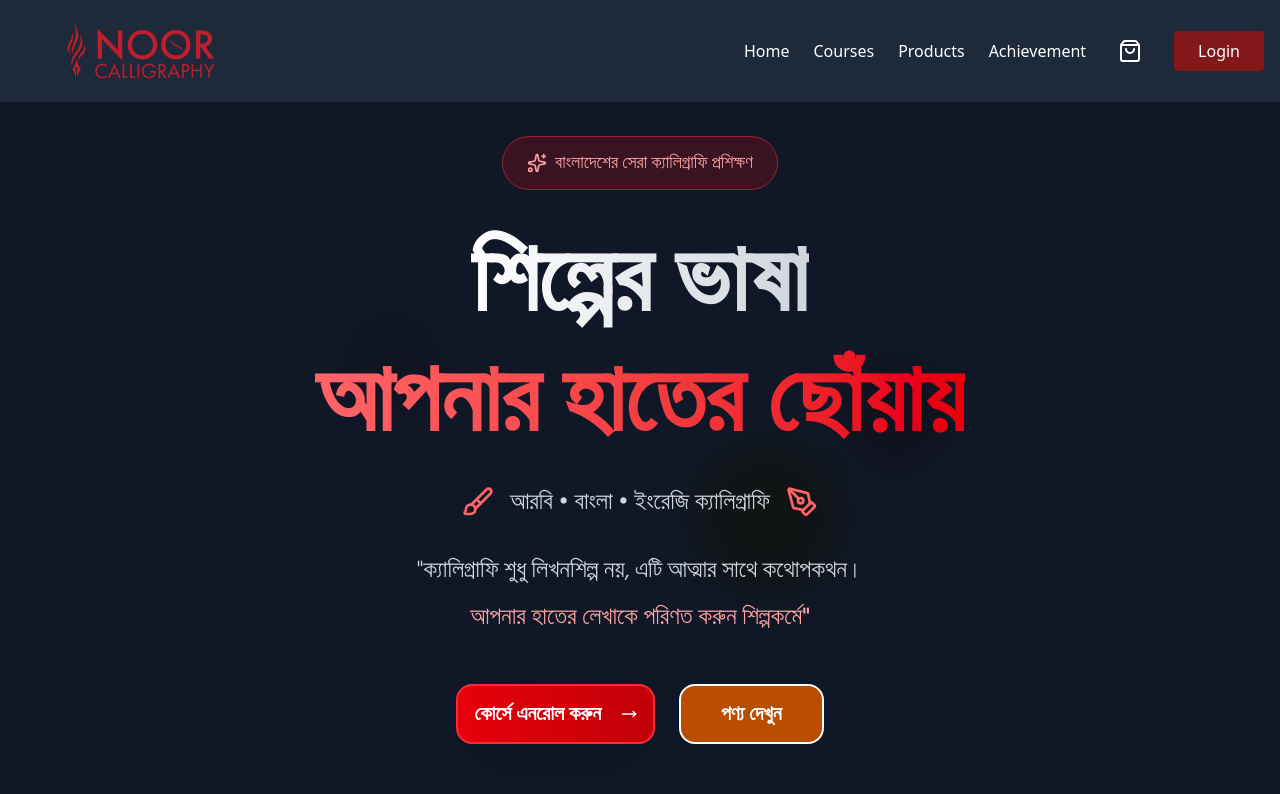
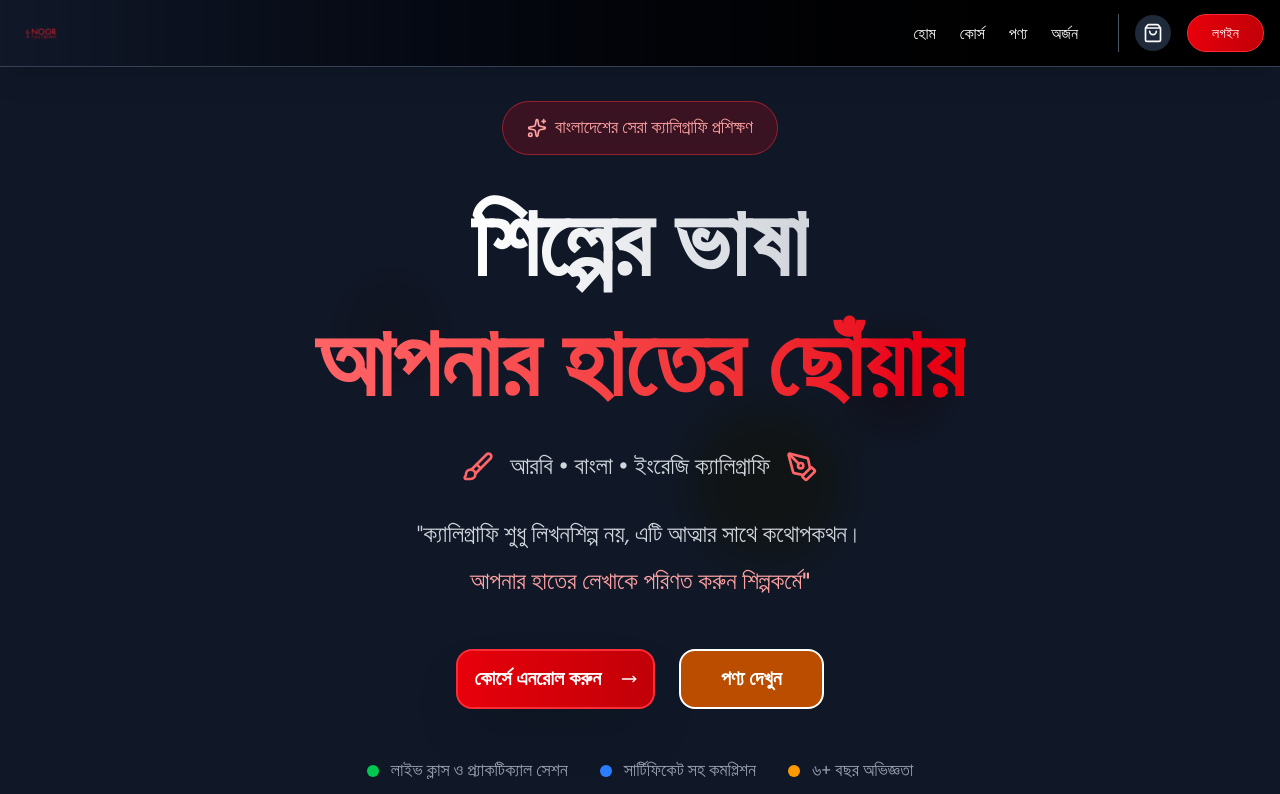
Before and after one commit to mamunurroshid90/noor-calligrapher, a Next.js app: page / in a window 1280 px wide. Shown: the top 794 px of the page. Built offline with nearby package versions, Linux system fonts and the light colour scheme.

Commit message:
added nevaber design

```diff
--- a/src/components/shared/Navbar.tsx
+++ b/src/components/shared/Navbar.tsx
@@ -1,15 +1,14 @@
-'use client'; // এটি আগে থেকেই ছিল, যা ভালো
+"use client";
 
-import Link from 'next/link';
-import Image from 'next/image';
-import { useState } from 'react';
-import { useCartStore } from '@/lib/store/cartStore'; // কার্ট স্টোর ইম্পোর্ট করা
-import { ShoppingBag } from 'lucide-react'; // কার্ট আইকন ইম্পোর্ট করা
+import Link from "next/link";
+import Image from "next/image";
+import { useState } from "react";
+import { useCartStore } from "@/lib/store/cartStore";
+import { ShoppingBag, Menu, X } from "lucide-react";
 
 const Navbar = () => {
   const [isMenuOpen, setIsMenuOpen] = useState(false);
 
-  // Zustand স্টোর থেকে প্রয়োজনীয় ফাংশন ও ডেটা নেওয়া
   const { openCart, getTotalItems } = useCartStore();
   const totalItems = getTotalItems();
 
@@ -17,7 +16,6 @@ const Navbar = () => {
     setIsMenuOpen(!isMenuOpen);
   };
 
-  // মেনু লিঙ্কে ক্লিক করলে মোবাইল মেনু বন্ধ করার জন্য
   const handleLinkClick = () => {
     if (isMenuOpen) {
       setIsMenuOpen(false);
@@ -25,75 +23,155 @@ const Navbar = () => {
   };
 
   return (
-    <nav className="bg-gray-800 text-white p-4 sticky top-0 z-50">
-      <div className="container mx-auto flex justify-between items-center">
-        <Link href="/" onClick={handleLinkClick} className="flex items-center gap-2 h-[70px]">
+    <nav className="bg-gradient-to-r from-gray-900 to-black text-white sticky top-0 z-50 shadow-xl border-b border-gray-700">
+      <div className="container mx-auto px-4">
+        <div className="flex justify-between items-center py-2">
+          {/* Logo - Fixed Ratio with proper sizing */}
+          <Link
+            href="/"
+            onClick={handleLinkClick}
+            className="flex items-center"
+          >
+            <div className="relative w-[120px] md:w-[160px] h-[40px] md:h-[50px]">
               <Image
                 src="/logo.png"
-            alt="Logo"
-            width={250}
-            height={100}
-            className="p-1 rounded w-[150px] md:w-[250px] h-auto"
+                alt="Noor Calligrapher Logo"
+                fill
+                className="object-contain object-left" // Ratio ঠিক রাখবে
+                priority
               />
+            </div>
           </Link>
 
-        {/* ডান পাশের আইকন ও মেনু (ডেস্কটপ) */}
-        <div className="hidden md:flex items-center gap-6">
-          <Link href="/" className="hover:text-red-600 transition duration-300">Home</Link>
-          <Link href="/courses" className="hover:text-red-600 transition duration-300">Courses</Link>
-          <Link href="/products" className="hover:text-red-600 transition duration-300">Products</Link>
-          <Link href="/achievement" className="hover:text-red-600 transition duration-300">Achievement</Link>
+          {/* Desktop Navigation */}
+          <div className="hidden lg:flex items-center gap-6">
+            <div className="flex items-center gap-6">
+              <Link
+                href="/"
+                className="relative font-medium text-base hover:text-red-400 transition-all duration-300 group"
+              >
+                হোম
+                <span className="absolute bottom-0 left-0 w-0 h-0.5 bg-red-500 group-hover:w-full transition-all duration-300"></span>
+              </Link>
+              <Link
+                href="/courses"
+                className="relative font-medium text-base hover:text-red-400 transition-all duration-300 group"
+              >
+                কোর্স
+                <span className="absolute bottom-0 left-0 w-0 h-0.5 bg-red-500 group-hover:w-full transition-all duration-300"></span>
+              </Link>
+              <Link
+                href="/products"
+                className="relative font-medium text-base hover:text-red-400 transition-all duration-300 group"
+              >
+                পণ্য
+                <span className="absolute bottom-0 left-0 w-0 h-0.5 bg-red-500 group-hover:w-full transition-all duration-300"></span>
+              </Link>
+              <Link
+                href="/achievement"
+                className="relative font-medium text-base hover:text-red-400 transition-all duration-300 group"
+              >
+                অর্জন
+                <span className="absolute bottom-0 left-0 w-0 h-0.5 bg-red-500 group-hover:w-full transition-all duration-300"></span>
+              </Link>
+            </div>
 
-          {/* কার্ট বাটন (ডেস্কটপ) */}
-          <button onClick={openCart} className="relative p-2">
-            <ShoppingBag />
+            {/* Cart & Login Section */}
+            <div className="flex items-center gap-4 ml-4 pl-4 border-l border-gray-600">
+              <button
+                onClick={openCart}
+                className="relative p-2 bg-gray-800 rounded-full hover:bg-red-600 transition-all duration-300 group"
+              >
+                <ShoppingBag className="h-5 w-5 group-hover:scale-110 transition-transform" />
                 {totalItems > 0 && (
-              <span className="absolute -top-1 -right-1 bg-red-600 text-white text-xs w-5 h-5 rounded-full flex items-center justify-center">
+                  <span className="absolute -top-1 -right-1 bg-red-500 text-white text-xs font-bold w-5 h-5 rounded-full flex items-center justify-center animate-pulse">
                     {totalItems}
                   </span>
                 )}
               </button>
 
-          <Link href="/login" className="bg-red-900 px-6 py-2 rounded hover:bg-red-500 transition duration-300">Login</Link>
+              <Link
+                href="/login"
+                className="bg-gradient-to-r from-red-600 to-red-700 px-6 py-2 rounded-full hover:from-red-700 hover:to-red-800 transition-all duration-300 transform hover:scale-105 shadow-lg font-medium border border-red-500 text-sm"
+              >
+                লগইন
+              </Link>
+            </div>
           </div>
 
-        {/* ডান পাশের আইকন ও মেনু (মোবাইল) */}
-        <div className="md:hidden flex items-center gap-4">
-          {/* কার্ট বাটন (মোবাইল) */}
-          <button onClick={openCart} className="relative p-2">
-            <ShoppingBag />
+          {/* Mobile Menu Button */}
+          <div className="lg:hidden flex items-center gap-3">
+            <button
+              onClick={openCart}
+              className="relative p-2 bg-gray-800 rounded-lg hover:bg-red-600 transition-all duration-300"
+            >
+              <ShoppingBag className="h-5 w-5" />
               {totalItems > 0 && (
-              <span className="absolute -top-1 -right-1 bg-red-600 text-white text-xs w-5 h-5 rounded-full flex items-center justify-center">
+                <span className="absolute -top-1 -right-1 bg-red-500 text-white text-xs font-bold w-4 h-4 rounded-full flex items-center justify-center text-[10px]">
                   {totalItems}
                 </span>
               )}
             </button>
 
-          {/* হ্যামবার্গার মেনু বাটন */}
             <button
               onClick={toggleMenu}
-            className="flex flex-col justify-center items-center w-8 h-8 space-y-1.5"
+              className="flex items-center justify-center w-10 h-10 bg-gray-800 rounded-lg hover:bg-red-600 transition-all duration-300"
               aria-label="Toggle menu"
             >
-            <span className={`block w-8 h-1 bg-white transition-all duration-300 ease-in-out ${isMenuOpen ? 'rotate-45 translate-y-2.5' : ''}`}></span>
-            <span className={`block w-8 h-1 bg-white transition-all duration-300 ease-in-out ${isMenuOpen ? 'opacity-0' : 'opacity-100'}`}></span>
-            <span className={`block w-8 h-1 bg-white transition-all duration-300 ease-in-out ${isMenuOpen ? '-rotate-45 -translate-y-2.5' : ''}`}></span>
+              {isMenuOpen ? (
+                <X className="h-5 w-5" />
+              ) : (
+                <Menu className="h-5 w-5" />
+              )}
             </button>
           </div>
         </div>
 
-      {/* মোবাইল ড্রপডাউন মেনু */}
+        {/* Mobile Dropdown Menu */}
         <div
-        className={`md:hidden bg-gray-800 absolute left-0 right-0 z-40 transition-all duration-300 ease-in-out overflow-hidden ${
-          isMenuOpen ? 'max-h-96 opacity-100 py-4' : 'max-h-0 opacity-0'
+          className={`lg:hidden bg-gradient-to-b from-gray-800 to-black absolute left-0 right-0 z-40 transition-all duration-500 ease-in-out overflow-hidden shadow-xl ${
+            isMenuOpen ? "max-h-80 opacity-100 py-4" : "max-h-0 opacity-0"
           }`}
         >
-        <div className="container mx-auto flex flex-col space-y-4 px-4">
-          <Link href="/" onClick={handleLinkClick} className="hover:text-red-600 transition duration-300 py-2 border-b border-gray-700">Home</Link>
-          <Link href="/courses" onClick={handleLinkClick} className="hover:text-red-600 transition duration-300 py-2 border-b border-gray-700">Courses</Link>
-          <Link href="/products" onClick={handleLinkClick} className="hover:text-red-600 transition duration-300 py-2 border-b border-gray-700">Products</Link>
-          <Link href="/achievement" onClick={handleLinkClick} className="hover:text-red-600 transition duration-300 py-2 border-b border-gray-700">Achievement</Link>
-          <Link href="/login" onClick={handleLinkClick} className="bg-red-900 px-6 py-2 rounded hover:bg-red-500 transition duration-300 w-full text-center mt-2">Login</Link>
+          <div className="container mx-auto flex flex-col space-y-1 px-4">
+            <Link
+              href="/"
+              onClick={handleLinkClick}
+              className="py-3 px-4 rounded-lg hover:bg-gray-700 transition-all duration-300 border-b border-gray-600 font-medium hover:text-red-400"
+            >
+              হোম
+            </Link>
+            <Link
+              href="/courses"
+              onClick={handleLinkClick}
+              className="py-3 px-4 rounded-lg hover:bg-gray-700 transition-all duration-300 border-b border-gray-600 font-medium hover:text-red-400"
+            >
+              কোর্স
+            </Link>
+            <Link
+              href="/products"
+              onClick={handleLinkClick}
+              className="py-3 px-4 rounded-lg hover:bg-gray-700 transition-all duration-300 border-b border-gray-600 font-medium hover:text-red-400"
+            >
+              পণ্য
+            </Link>
+            <Link
+              href="/achievement"
+              onClick={handleLinkClick}
+              className="py-3 px-4 rounded-lg hover:bg-gray-700 transition-all duration-300 border-b border-gray-600 font-medium hover:text-red-400"
+            >
+              অর্জন
+            </Link>
+            <div className="pt-4 border-t border-gray-600">
+              <Link
+                href="/login"
+                onClick={handleLinkClick}
+                className="bg-gradient-to-r from-red-600 to-red-700 px-6 py-3 rounded-lg hover:from-red-700 hover:to-red-800 transition-all duration-300 transform hover:scale-105 font-medium w-full text-center block"
+              >
+                লগইন
+              </Link>
+            </div>
+          </div>
         </div>
       </div>
     </nav>
```
Lines whose indentation alone changed are shown as unchanged.
